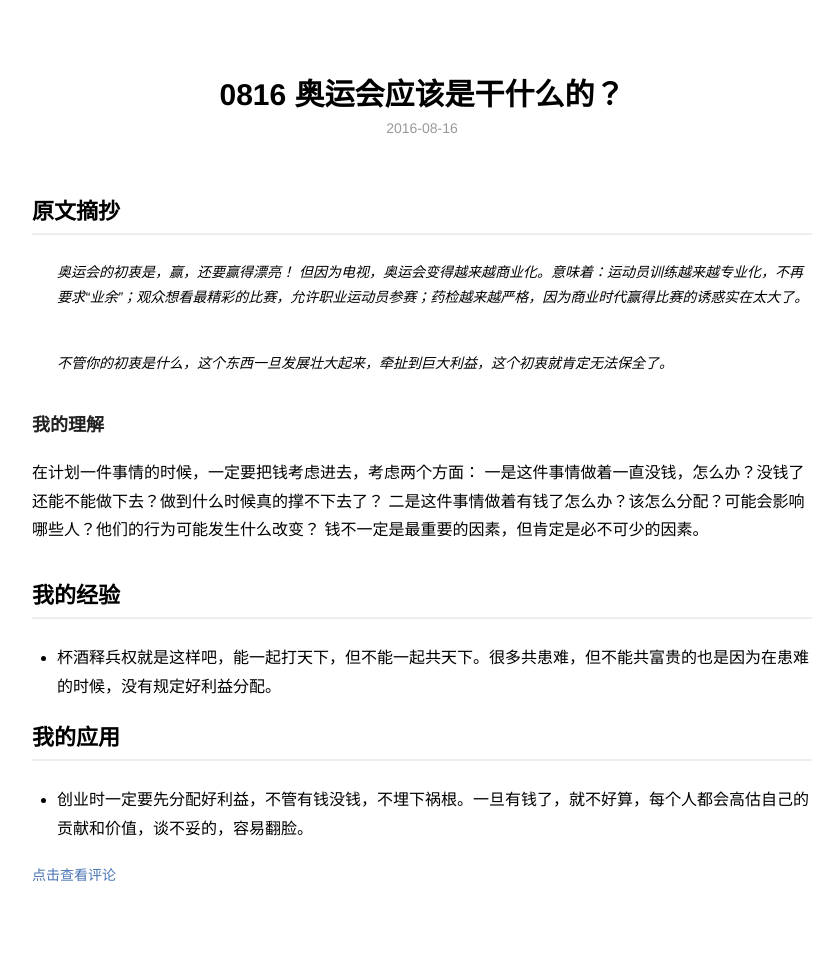
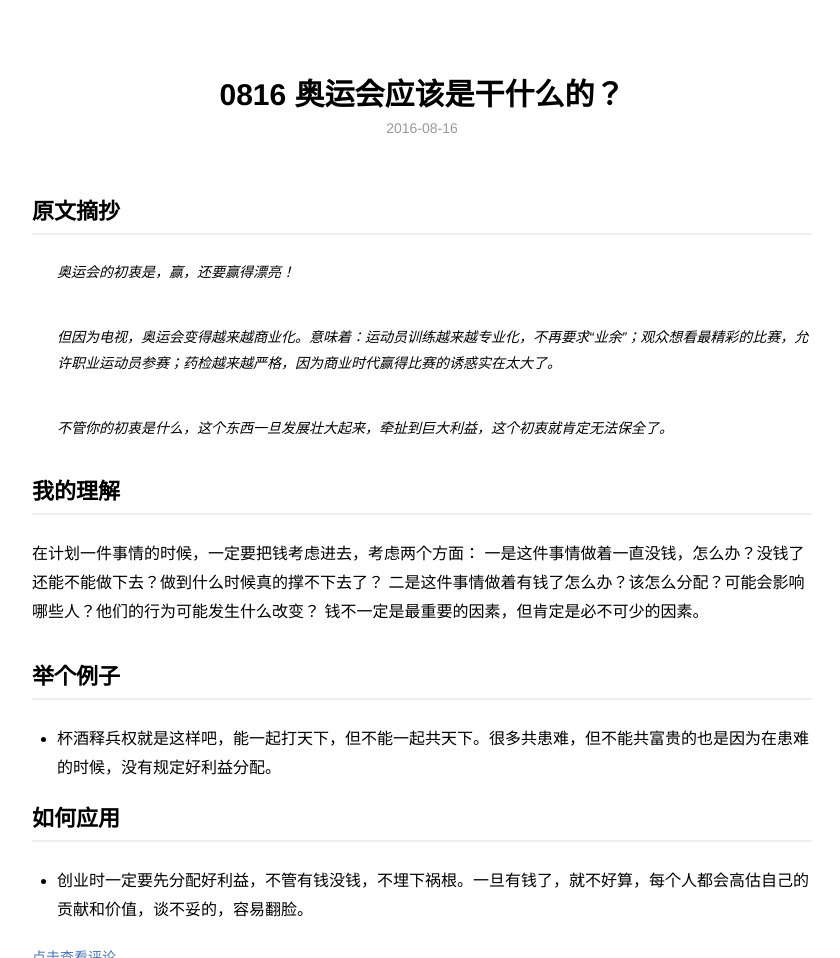
Before and after one commit to bonorise/bonorise.github.io, a Jekyll site: the page built from _posts/2016-08-16-money-matters.md, in a window 1280 px wide, cut to the strip 0-958 px from the top of the page. Shown: the whole strip, without its empty margins (218-1058 px from the left). Built offline with Jekyll 4.4.1, drawn with Linux system fonts in a browser that asks for light colours; comment, search, counter and statistics services are not loaded.

Commit message:
update markdown

```diff
--- a/_includes/disqus.html
+++ b/_includes/disqus.html
@@ -19,7 +19,6 @@
     </div>
     <a href="#" class="comment" onclick="return false;">点击查看评论</a>
     <div id="disqus_thread"></div>
-    <div id="disqus_thread"></div>
     <script>
     /**
      *  RECOMMENDED CONFIGURATION VARIABLES: EDIT AND UNCOMMENT THE SECTION BELOW TO INSERT DYNAMIC VALUES FROM YOUR PLATFORM OR CMS.
--- a/_posts/2016-08-16-money-matters.md
+++ b/_posts/2016-08-16-money-matters.md
@@ -7,20 +7,20 @@ category: blog
 
 ## 原文摘抄
 
-> 奥运会的初衷是，*赢，还要赢得漂亮！*
+> 奥运会的初衷是，赢，还要赢得漂亮！
+>
 >但因为电视，奥运会变得越来越商业化。意味着：运动员训练越来越专业化，不再要求“业余”；观众想看最精彩的比赛，允许职业运动员参赛；药检越来越严格，因为商业时代赢得比赛的诱惑实在太大了。
 
 >不管你的初衷是什么，这个东西一旦发展壮大起来，牵扯到巨大利益，这个初衷就肯定无法保全了。
 
-### 我的理解
-
+## 我的理解
 在计划一件事情的时候，一定要把钱考虑进去，考虑两个方面：
 一是这件事情做着一直没钱，怎么办？没钱了还能不能做下去？做到什么时候真的撑不下去了？
 二是这件事情做着有钱了怎么办？该怎么分配？可能会影响哪些人？他们的行为可能发生什么改变？
 钱不一定是最重要的因素，但肯定是必不可少的因素。
 
-## 我的经验
+## 举个例子
 - 杯酒释兵权就是这样吧，能一起打天下，但不能一起共天下。很多共患难，但不能共富贵的也是因为在患难的时候，没有规定好利益分配。
 
-## 我的应用
+## 如何应用
 - 创业时一定要先分配好利益，不管有钱没钱，不埋下祸根。一旦有钱了，就不好算，每个人都会高估自己的贡献和价值，谈不妥的，容易翻脸。
```
